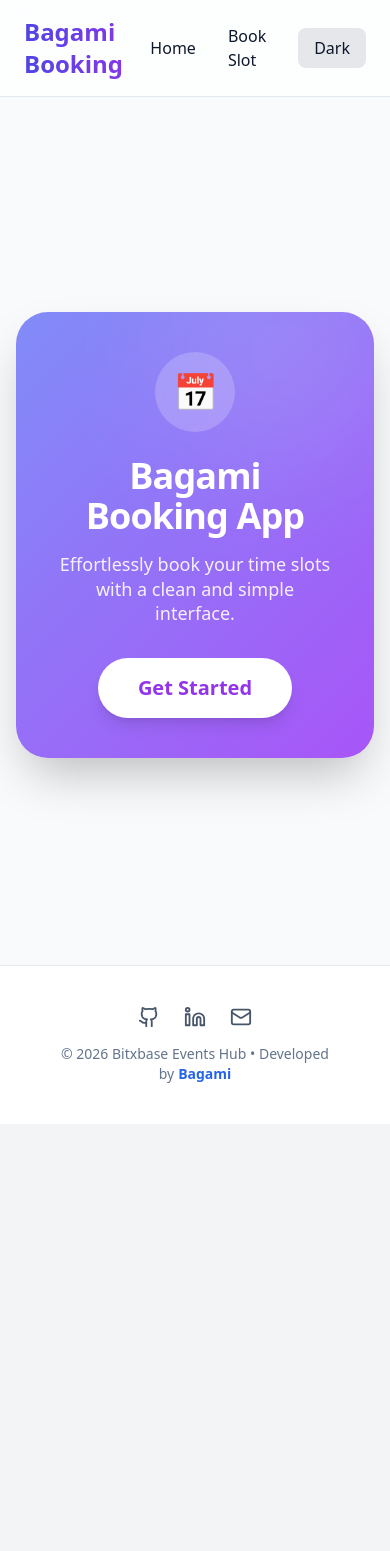
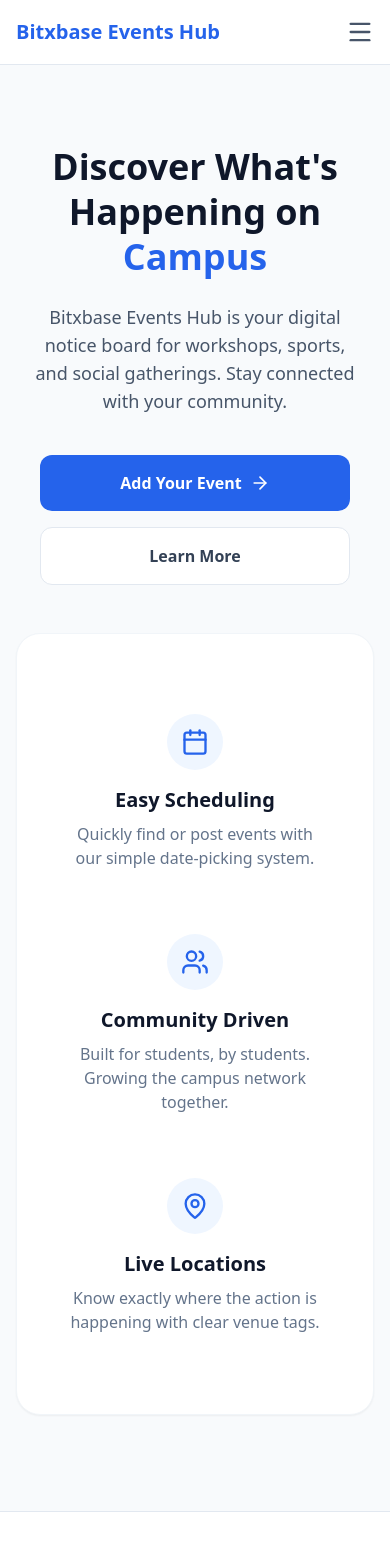
Before and after one commit to bagami-13/bagami-booking-app, a React (Vite) app: page / in a window 390 px wide. Shown: the top 1551 px of the page. Before the commit the page ends 1124 px from the top, so only its background shows below. Built offline with nearby package versions, Linux system fonts and the light colour scheme.

Commit message:
Updated Home page with responsive hero and features

```diff
--- a/src/App.jsx
+++ b/src/App.jsx
@@ -2,33 +2,33 @@ import React from "react";
 import { BrowserRouter, Routes, Route, Navigate } from "react-router-dom";
 import { AnimatePresence } from "framer-motion";
 import Navbar from "./components/Navbar";
-import About from "./pages/About";
-import Footer from "./components/Footer"; // Import the new Footer
+import Footer from "./components/Footer";
 import Home from "./pages/Home";
 import Book from "./pages/Book";
 import Confirm from "./pages/Confirm";
+import About from "./pages/About";
 
 function App() {
   return (
     <BrowserRouter>
-      {/* flex and flex-col ensures the footer stays at the bottom */}
-      <div className="flex flex-col min-h-screen bg-slate-50 dark:bg-slate-950 text-slate-900 dark:text-slate-100 transition-colors duration-500">
+      {/* min-h-screen keeps footer at bottom; w-full + overflow-x-hidden prevents side-scrolling */}
+      <div className="flex flex-col min-h-screen w-full overflow-x-hidden bg-slate-50 text-slate-900">
         <Navbar />
 
-        <main className="flex-grow pt-14 pb-12 max-w-7xl mx-auto w-full">
+        {/* Main takes up available space. px-4 provides the mobile 'gutters' */}
+        <main className="flex-grow w-full max-w-7xl mx-auto px-4 sm:px-6 lg:px-8 pt-24 pb-12">
           <AnimatePresence mode="wait">
             <Routes>
               <Route path="/" element={<Home />} />
-              <Route path="/home" element={<Home />} />
+              <Route path="/about" element={<About />} />
               <Route path="/book" element={<Book />} />
               <Route path="/confirm" element={<Confirm />} />
               <Route path="*" element={<Navigate to="/" />} />
-              <Route path="/about" element={<About />} />
             </Routes>
           </AnimatePresence>
         </main>
 
-        <Footer /> {/* Add Footer here */}
+        <Footer />
       </div>
     </BrowserRouter>
   );
--- a/src/components/Footer.jsx
+++ b/src/components/Footer.jsx
@@ -5,24 +5,24 @@ const Footer = () => {
   const currentYear = new Date().getFullYear();
 
   return (
-    <footer className="w-full py-10 bg-white border-t border-slate-200">
-      <div className="max-w-7xl mx-auto px-6 flex flex-col items-center justify-center gap-4 text-center">
+    <footer className="w-full py-10 bg-white border-t border-slate-200 mt-auto">
+      <div className="w-full max-w-7xl mx-auto px-4 flex flex-col items-center justify-center gap-6 text-center">
 
-        {/* Social Icons Grouped Together */}
-        <div className="flex items-center gap-6 text-slate-600">
-          <a href="https://github.com/bagami-13" target="_blank" rel="noreferrer" className="hover:text-blue-600 transition-all hover:scale-110">
-            <Github size={22} />
+        {/* Icons Row - Stays centered and spreads out nicely */}
+        <div className="flex items-center justify-center gap-8 text-slate-600">
+          <a href="https://github.com/bagami-13" target="_blank" rel="noreferrer" className="hover:text-blue-600 transition-all hover:scale-110 active:scale-95">
+            <Github size={24} />
           </a>
-          <a href="#" className="hover:text-blue-600 transition-all hover:scale-110">
-            <Linkedin size={22} />
+          <a href="#" className="hover:text-blue-600 transition-all hover:scale-110 active:scale-95">
+            <Linkedin size={24} />
           </a>
-          <a href="mailto:your-email@example.com" className="hover:text-blue-600 transition-all hover:scale-110">
-            <Mail size={22} />
+          <a href="mailto:your-email@example.com" className="hover:text-blue-600 transition-all hover:scale-110 active:scale-95">
+            <Mail size={24} />
           </a>
         </div>
 
-        {/* Text centered below icons */}
-        <p className="text-slate-500 font-medium text-sm md:text-base">
+        {/* Text centered below icons. text-xs/sm ensures it fits on tiny screens */}
+        <p className="text-slate-500 font-medium text-xs sm:text-sm md:text-base leading-relaxed">
           © {currentYear} Bitxbase Events Hub • Developed by
           <span className="text-blue-600 font-bold ml-1">Bagami</span>
         </p>
--- a/src/components/Navbar.jsx
+++ b/src/components/Navbar.jsx
@@ -1,21 +1,47 @@
-import React from 'react';
-import { Link } from 'react-router-dom';
-import ThemeToggle from './ThemeToggle';
+import React, { useState } from "react";
+import { Link } from "react-router-dom";
+import { Menu, X } from "lucide-react";
 
 const Navbar = () => {
+  const [isOpen, setIsOpen] = useState(false);
+
   return (
-    <nav className="sticky top-0 z-50 backdrop-blur-md bg-white/70 dark:bg-slate-950/70 border-b border-slate-200 dark:border-slate-800 transition-all duration-300">
-      <div className="max-w-6xl mx-auto px-6 py-4 flex justify-between items-center">
-        <Link to="/" className="text-2xl font-bold bg-gradient-to-r from-indigo-600 to-purple-600 bg-clip-text text-transparent">
-          Bagami Booking
-        </Link>
-        <div className="flex items-center gap-8">
+    <nav className="fixed top-0 w-full z-50 bg-white/90 backdrop-blur-md border-b border-slate-200">
+      <div className="max-w-7xl mx-auto px-4 sm:px-6 lg:px-8">
+        <div className="flex justify-between h-16 items-center">
+          {/* Logo */}
+          <Link to="/" className="text-xl font-bold text-blue-600">
+            Bitxbase Events Hub
+          </Link>
 
-          <Link to="/home" className="font-medium hover:text-indigo-600 dark:hover:text-indigo-400 transition-colors duration-200">Home</Link>
-          <Link to="/book" className="font-medium hover:text-indigo-600 dark:hover:text-indigo-400 transition-colors duration-200">Book Slot</Link>
-          <ThemeToggle />
+          {/* Desktop Menu */}
+          <div className="hidden md:flex items-center gap-8">
+            <Link to="/" className="text-slate-600 hover:text-blue-600 font-medium transition-colors">Home</Link>
+            <Link to="/about" className="text-slate-600 hover:text-blue-600 font-medium transition-colors">About</Link>
+            <Link to="/book" className="bg-blue-600 text-white px-5 py-2 rounded-lg hover:bg-blue-700 transition-all">
+              Add Event
+            </Link>
+          </div>
+
+          {/* Mobile Button */}
+          <div className="md:hidden flex items-center">
+            <button onClick={() => setIsOpen(!isOpen)} className="text-slate-600">
+              {isOpen ? <X size={28} /> : <Menu size={28} />}
+            </button>
+          </div>
         </div>
       </div>
+
+      {/* Mobile Menu Dropdown */}
+      {isOpen && (
+        <div className="md:hidden bg-white border-b border-slate-200 p-4 flex flex-col gap-4 animate-in slide-in-from-top">
+          <Link to="/" onClick={() => setIsOpen(false)} className="text-slate-600 font-medium py-2">Home</Link>
+          <Link to="/about" onClick={() => setIsOpen(false)} className="text-slate-600 font-medium py-2">About</Link>
+          <Link to="/book" onClick={() => setIsOpen(false)} className="bg-blue-600 text-white text-center px-5 py-3 rounded-lg">
+            Add Event
+          </Link>
+        </div>
+      )}
     </nav>
   );
 };
--- a/src/pages/Home.jsx
+++ b/src/pages/Home.jsx
@@ -1,53 +1,64 @@
 import React from 'react';
-import { useNavigate } from 'react-router-dom';
 import { motion } from 'framer-motion';
+import { Calendar, Users, MapPin, ArrowRight } from 'lucide-react';
+import { Link } from 'react-router-dom';
 
 const Home = () => {
-  const navigate = useNavigate();
+  return (
+    <div className="w-full">
+      {/* Hero Section */}
+      <section className="py-12 md:py-24 flex flex-col items-center text-center">
+        <motion.div
+          initial={{ opacity: 0, y: 20 }}
+          animate={{ opacity: 1, y: 0 }}
+          className="max-w-3xl"
+        >
+          <h1 className="text-4xl md:text-6xl font-extrabold text-slate-900 mb-6 leading-tight">
+            Discover What's Happening on <span className="text-blue-600">Campus</span>
+          </h1>
+          <p className="text-lg text-slate-600 mb-10 px-4">
+            Bitxbase Events Hub is your digital notice board for workshops, sports,
+            and social gatherings. Stay connected with your community.
+          </p>
+          <div className="flex flex-col sm:flex-row gap-4 justify-center px-6">
+            <Link to="/book" className="bg-blue-600 text-white px-8 py-4 rounded-xl font-bold hover:bg-blue-700 transition-all flex items-center justify-center gap-2">
+              Add Your Event <ArrowRight size={20} />
+            </Link>
+            <Link to="/about" className="bg-white border border-slate-200 text-slate-700 px-8 py-4 rounded-xl font-bold hover:bg-slate-50 transition-all">
+              Learn More
+            </Link>
+          </div>
+        </motion.div>
+      </section>
 
-  return (
-    // "h-[calc(100vh-80px)]" makes the container exactly the height of the screen minus the navbar
-    <div className="flex flex-col items-center justify-center h-[calc(100vh-80px)] px-4 overflow-hidden">
+      {/* Features Grid */}
+      <section className="py-16 bg-white rounded-3xl border border-slate-100 shadow-sm mb-12">
+        <div className="grid grid-cols-1 md:grid-cols-3 gap-8 px-8">
+          <div className="flex flex-col items-center text-center p-4">
+            <div className="w-14 h-14 bg-blue-50 text-blue-600 rounded-full flex items-center justify-center mb-4">
+              <Calendar size={28} />
+            </div>
+            <h3 className="text-xl font-bold mb-2">Easy Scheduling</h3>
+            <p className="text-slate-500">Quickly find or post events with our simple date-picking system.</p>
+          </div>
 
-      <motion.div
-        initial={{ opacity: 0, scale: 0.95 }}
-        animate={{ opacity: 1, scale: 1 }}
-        transition={{ duration: 0.5 }}
-        whileHover={{ y: -5 }}
-        className="bg-hero-gradient w-full max-w-4xl p-10 md:p-14 rounded-[2rem] shadow-2xl text-white text-center relative overflow-hidden"
-      >
-        <div className="relative z-10">
-          {/* Compact Icon */}
-          <motion.div
-            initial={{ scale: 0 }}
-            animate={{ scale: 1 }}
-            transition={{ delay: 0.2, type: "spring" }}
-            className="bg-white/20 w-20 h-20 rounded-full flex items-center justify-center mx-auto mb-6 backdrop-blur-md"
-          >
-            <span className="text-4xl select-none">📅</span>
-          </motion.div>
+          <div className="flex flex-col items-center text-center p-4">
+            <div className="w-14 h-14 bg-blue-50 text-blue-600 rounded-full flex items-center justify-center mb-4">
+              <Users size={28} />
+            </div>
+            <h3 className="text-xl font-bold mb-2">Community Driven</h3>
+            <p className="text-slate-500">Built for students, by students. Growing the campus network together.</p>
+          </div>
 
-          <h1 className="text-4xl md:text-6xl font-black mb-4 tracking-tight">
-            Bagami Booking App
-          </h1>
-
-          <p className="text-lg md:text-xl opacity-90 mb-8 max-w-lg mx-auto leading-snug">
-            Effortlessly book your time slots with a clean and simple interface.
-          </p>
-
-          <motion.button
-            whileHover={{ scale: 1.05 }}
-            whileTap={{ scale: 0.95 }}
-            onClick={() => navigate('/book')}
-            className="bg-white text-purple-600 px-10 py-4 rounded-full font-bold text-xl transition-all shadow-lg"
-          >
-            Get Started
-          </motion.button>
+          <div className="flex flex-col items-center text-center p-4">
+            <div className="w-14 h-14 bg-blue-50 text-blue-600 rounded-full flex items-center justify-center mb-4">
+              <MapPin size={28} />
+            </div>
+            <h3 className="text-xl font-bold mb-2">Live Locations</h3>
+            <p className="text-slate-500">Know exactly where the action is happening with clear venue tags.</p>
+          </div>
         </div>
-
-        {/* Subtle Background Blobs */}
-        <div className="absolute top-[-20%] right-[-10%] w-64 h-64 bg-white/10 rounded-full blur-3xl"></div>
-      </motion.div>
+      </section>
     </div>
   );
 };
```
